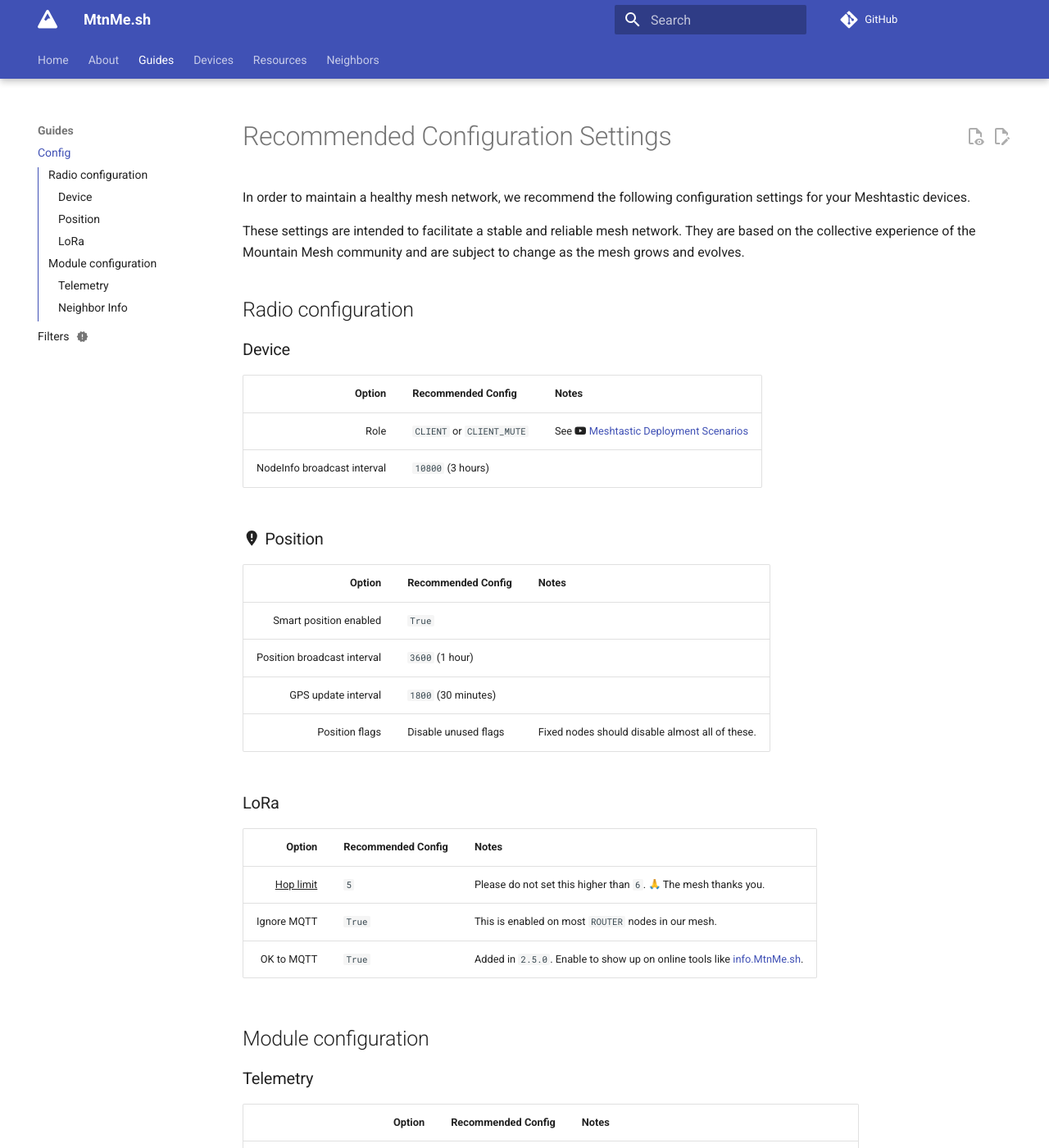
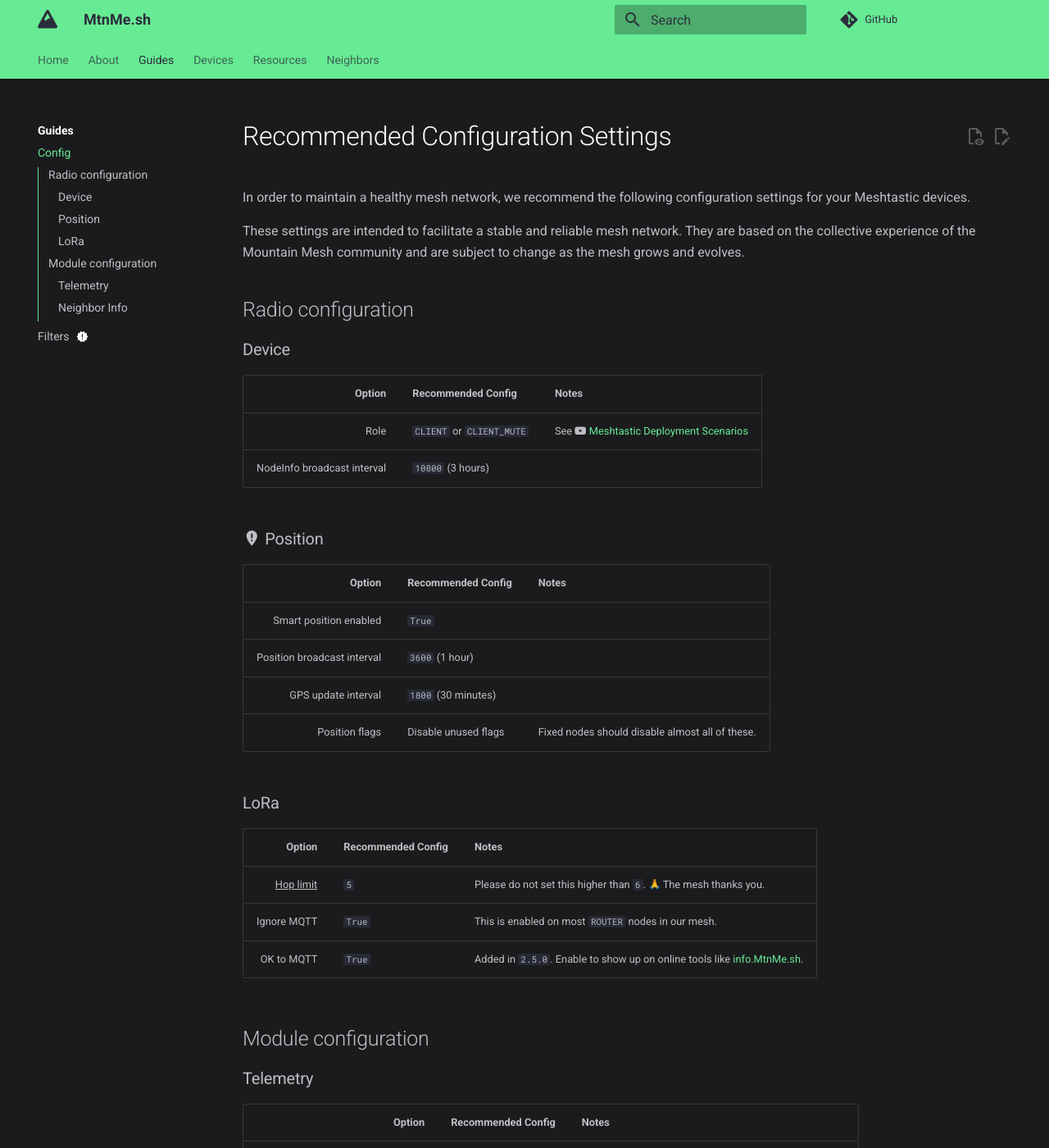
Before and after one commit to MtnMesh/mtnmesh.github.io, an MkDocs documentation site: the page built from docs/config.md, in a window 1280 px wide and 1400 px high. Shown: the whole window at 82% size. Built offline with MkDocs 1.6.1 and Material for MkDocs 9.7.7, drawn with Linux system fonts in a browser that asks for light colours; emoji names are drawn with the system emoji font; comment, search, counter and statistics services are not loaded.

Commit message:
Add Meshtastic branding based theming

```diff
--- /dev/null
+++ b/docs/static/styles/extra.css
@@ -0,0 +1,35 @@
+/* Custom Palette for Meshtastic */
+:root * {
+  /* Meshtastic theme colors */
+  --mt-primary-color: #67EA94;
+  --mt-primary-color--transparent: #67EA9488;
+  --mt-secondary-color: #2C2D3C;
+
+  /* Primary colors */
+  --md-primary-fg-color:               var(--mt-primary-color);
+  --md-primary-fg-color--light:        var(--mt-primary-color);
+  --md-primary-fg-color--dark:         var(--mt-primary-color);
+  --md-primary-bg-color:               var(--mt-secondary-color);
+  --md-primary-bg-color--light:        var(--mt-secondary-color);
+
+  /* Accent colors */
+  --md-accent-fg-color:                var(--mt-primary-color);
+  --md-accent-fg-color--transparent:   var(--mt-primary-color--transparent);
+  --md-accent-bg-color:                var(--mt-secondary-color);
+  --md-accent-bg-color--light:         var(--mt-secondary-color);
+
+  /* General color changes */
+  --md-default-bg-color:               #1B1B1D;
+  --md-default-fg-color--light:        #FFFFFF;
+  --md-typeset-a-color:                var(--mt-primary-color);
+}
+
+/* Add slight border radius to images */
+img {
+  border-radius: 0.25rem;
+}
+
+/* Show underline on links when hovered */
+.md-content a:hover {
+  text-decoration: underline;
+}
--- a/mkdocs.yml
+++ b/mkdocs.yml
@@ -60,9 +60,16 @@ theme:
     - content.action.view
     - content.action.edit
 
+  # We implement a custom Meshtastic palette, but use `slate` as a base
+  palette:
+    scheme: slate
+
 extra:
   social:
     - icon: fontawesome/brands/discord
       link: https://discord.gg/4WN32RHGSs
     - icon: fontawesome/brands/github
       link: https://github.com/mtnmesh
+
+extra_css:
+  - static/styles/extra.css
```
